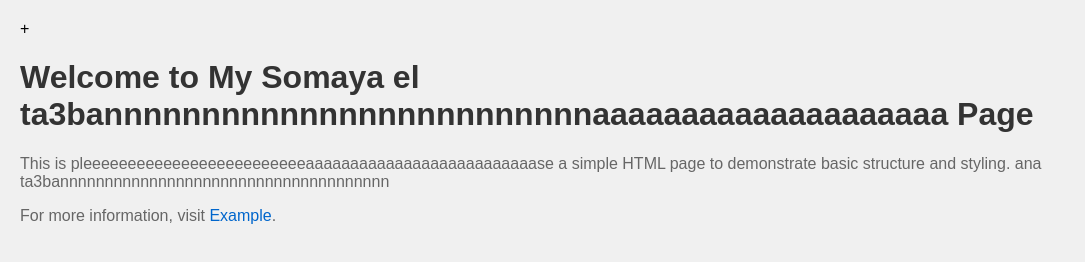
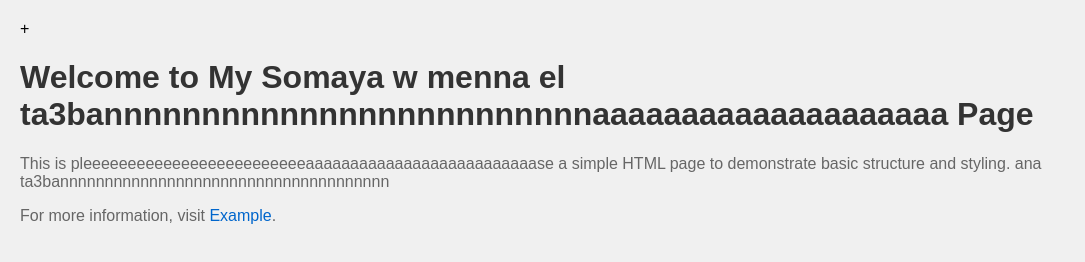
Before and after one commit to Somaya-Ayman/Code-Quest, a plain HTML site: page index.html in a window 1280 px wide. Shown: the whole page, without its empty margins (0-1085 px from the left). Drawn offline with Linux system fonts and the light colour scheme.

Commit message:
Update index.html

```diff
--- a/index.html
+++ b/index.html
@@ -27,7 +27,7 @@
     </style>
 </head>
 <body>
-    <h1>Welcome to My Somaya el ta3bannnnnnnnnnnnnnnnnnnnnnnnnaaaaaaaaaaaaaaaaaaaa Page</h1>
+    <h1>Welcome to My Somaya w menna el ta3bannnnnnnnnnnnnnnnnnnnnnnnnaaaaaaaaaaaaaaaaaaaa Page</h1>
     <p>This is pleeeeeeeeeeeeeeeeeeeeeeeeeaaaaaaaaaaaaaaaaaaaaaaaaaase a simple HTML page to demonstrate basic structure and styling. ana ta3bannnnnnnnnnnnnnnnnnnnnnnnnnnnnnnnnnnnn</p>
     <p>For more information, visit <a href="https://www.example.com" target="_blank">Example</a>.</p>
 </body>
```
